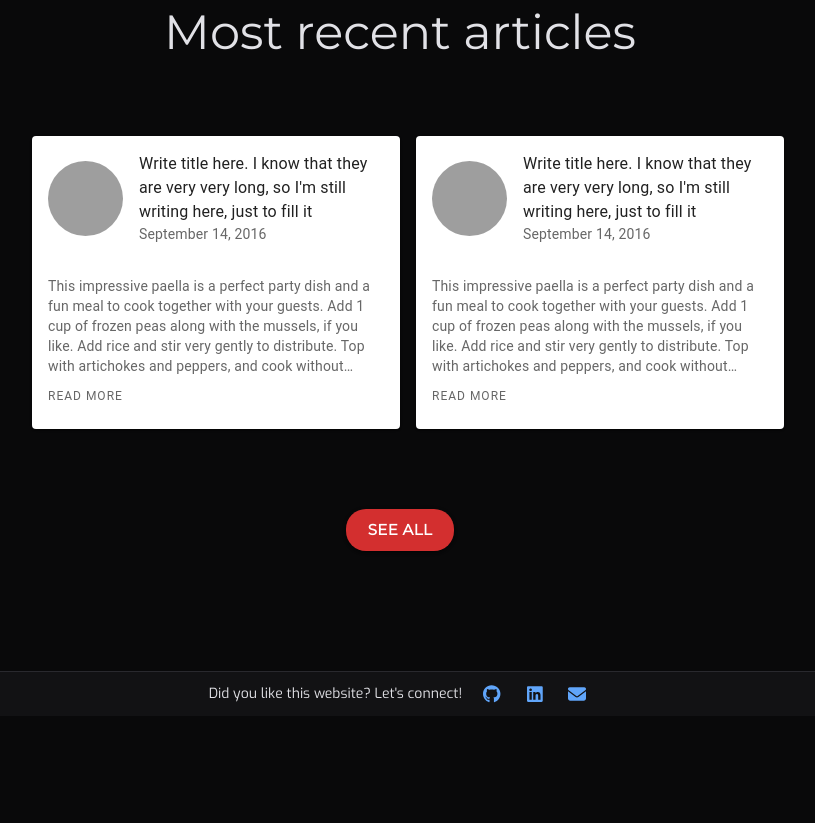
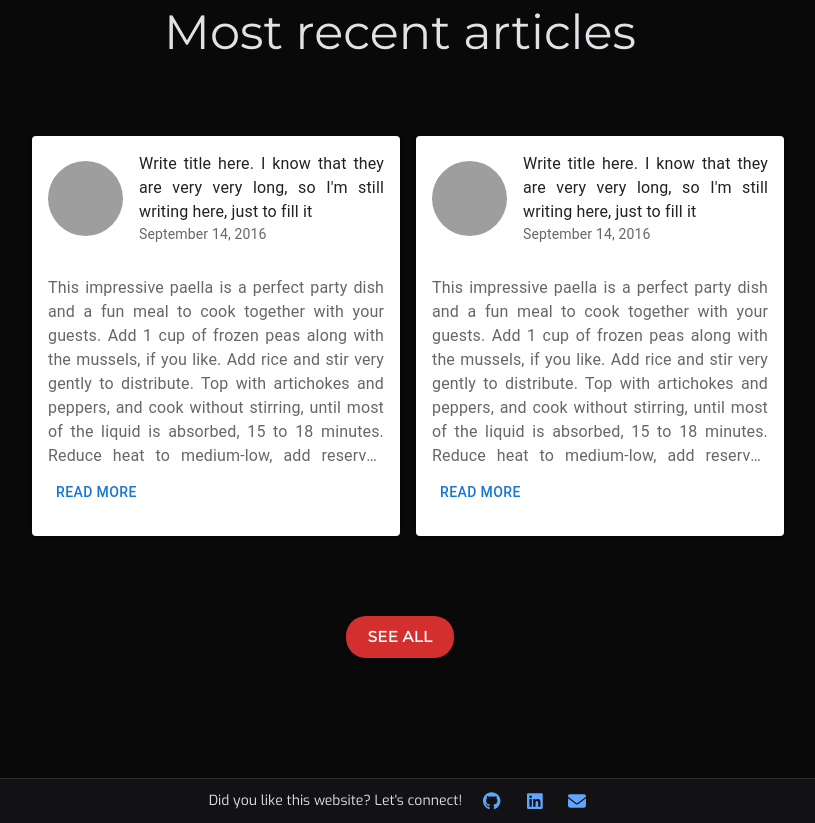
Before and after one commit to yuliaribeiro/USP-Letras, a React (Vite) app: page / in a window 1280 px wide. Shown: the part 920-1743 px from the top of the page, without its empty margins (240-1055 px from the left). Before the commit the page ends 1636 px from the top, so only its background shows below. Built offline with nearby package versions, Linux system fonts and the light colour scheme; grey boxes are pictures that could not be loaded.

Commit message:
feat: Apply new scale on hover and measurements of card

```diff
--- a/src/components/Article.tsx
+++ b/src/components/Article.tsx
@@ -1,27 +1,35 @@
-import { Avatar, CardActionArea, Typography } from "@mui/material";
+import { Avatar, Button, Typography } from "@mui/material";
 import Card from "@mui/material/Card";
 import CardHeader from "@mui/material/CardHeader";
 import CardContent from "@mui/material/CardContent";
 
 export function Article() {
 	return (
-		<Card sx={{ maxWidth: 425 }}>
+		<Card
+			sx={{
+				height: 400,
+				maxWidth: 410,
+				marginLeft: "auto",
+				marginRight: "auto",
+				"&:hover": { scale: { lg: "1.09", md: "1.05" } },
+			}}
+		>
 			{/*TODO Apply onclick to redirect to the article*/}
-			<CardActionArea>
+
 			<CardHeader
 				avatar={
 					<Avatar
 						aria-label="writer name" //TODO set name with JS
 						src="https://avatars.githubusercontent.com/u/89787597?v=4"
-							sx={{ width: 75, height: 75 }}
+						sx={{ height: 75, width: 75 }}
 					/>
 				}
+				subheader="September 14, 2016" //TODO set date realease IAW H.
 				title={
-						<Typography variant="body1">
+					<Typography textAlign="justify" variant="body1">
 						Write title here. I know that they are very very long, so I'm still writing here, just to fill it
 					</Typography>
 				} //TODO set name IAW H.
-					subheader="September 14, 2016" //TODO set date realease IAW H.
 			/>
 			<CardContent>
 				{
@@ -29,29 +37,31 @@ export function Article() {
 				}
 
 				<Typography
+					color="text.secondary"
 					gutterBottom
-						variant="body2"
-						color="text.secondary"
 					sx={{
 						overflow: "hidden",
 						textOverflow: "ellipsis",
 						display: "-webkit-box",
-							WebkitLineClamp: "5",
+						WebkitLineClamp: "8",
 						WebkitBoxOrient: "vertical",
 					}}
+					textAlign="justify"
+					variant="body1"
 				>
-						This impressive paella is a perfect party dish and a fun meal to cook together with your guests. Add 1 cup
-						of frozen peas along with the mussels, if you like. Add rice and stir very gently to distribute. Top with
+					This impressive paella is a perfect party dish and a fun meal to cook together with your guests. Add 1 cup of
+					frozen peas along with the mussels, if you like. Add rice and stir very gently to distribute. Top with
 					artichokes and peppers, and cook without stirring, until most of the liquid is absorbed, 15 to 18 minutes.
 					Reduce heat to medium-low, add reserved shrimp and mussels, tucking them down into the rice, and cook again
-						without stirring, until mussels have opened and rice is just tender, 5 to 7 minutes more.
+					without stirring, until mussels have opened and rice is just tender, 5 to 7 minutes more. Reduce heat to
+					medium-low, add reserved shrimp and mussels, tucking them down into the rice, and cook again without stirring,
+					until mussels have opened and rice is just tender, 5 to 7 minutes more. Reduce heat to medium-low, add
+					reserved shrimp and mussels, tucking them down into the rice, and cook again without stirring, until mussels
+					have opened and rice is just tender, 5 to 7 minutes more.
 				</Typography>
-
-					<Typography variant="overline" color="text.secondary">
-						read more
-					</Typography>
+				{/*TODO set onclick to redirect to page*/}
+				<Button>read more</Button>
 			</CardContent>
-			</CardActionArea>
 		</Card>
 	);
 }
```
Lines whose indentation alone changed are shown as unchanged.
